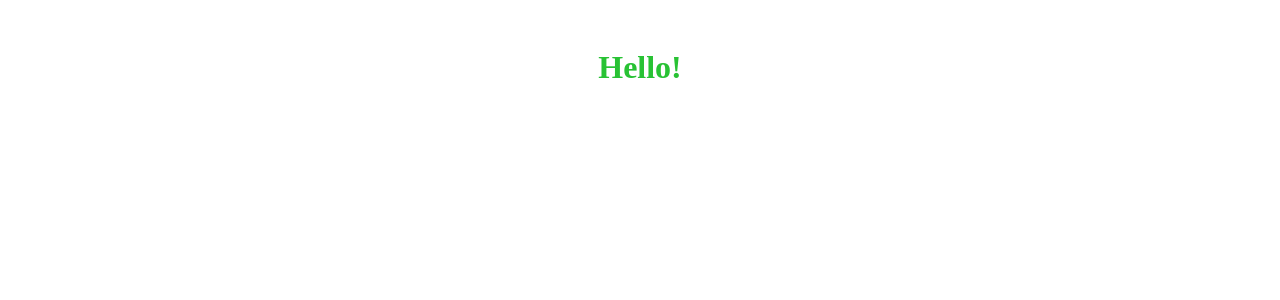
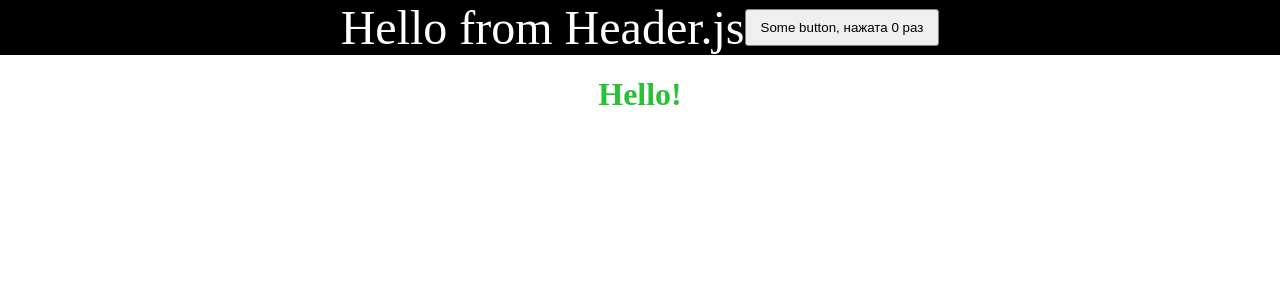
Before and after one commit to EgorK39/firstReactAndWebpackProject, a React app: page / in a window 1280 px wide. Shown: the top 300 px of the page. Built offline with nearby package versions, Linux system fonts and the light colour scheme.

Commit message:
checkpoint 05.04.2023

```diff
--- a/package.json
+++ b/package.json
@@ -7,7 +7,7 @@
         "test": "echo \"Error: no test specified\" && exit 1",
         "start": "webpack --mode development --watch",
         "build": "webpack --mode production",
-        "devstart": "webpack-dev-server --mode development --open"
+        "devstart": "webpack-dev-server --mode development --open --hot"
     },
     "author": "egor",
     "license": "ISC",
--- a/src/components/App.js
+++ b/src/components/App.js
@@ -1,13 +1,17 @@
 import React from "react";
 import "../styles/App.css";
+import Header from "./Header";
+import Main from "./Main";
 
 class App extends React.Component {
     render() {
         return (
-            <div>
-                <h1>Hello!</h1>
-            </div>
-        )
+            <React.Fragment>
+                <Header/>
+                <Main/>
+            </React.Fragment>
+
+        );
     }
 }
 
--- /dev/null
+++ b/src/components/Header.js
@@ -0,0 +1,18 @@
+import React, {useState} from "react";
+import "../styles/Header.css";
+
+
+function Header() {
+    let buttonName = "Some button";
+    let [count, setNewCount] = useState(0);
+    const handleClick = function () {
+        setNewCount(count + 1);
+    }
+    return (
+        <header>Hello from Header.js
+            <button className={"some-button"} onClick={handleClick}>{buttonName}, нажата {count} раз</button>
+        </header>
+    )
+}
+
+export default Header;
--- /dev/null
+++ b/src/components/Main.js
@@ -0,0 +1,16 @@
+import React from "react";
+import "../styles/Main.css";
+
+class Main extends React.Component {
+    render() {
+        return (
+            <main>
+                <div>
+                    <h1>Hello!</h1>
+                </div>
+            </main>
+        )
+    }
+}
+
+export default Main;
--- a/src/styles/App.css
+++ b/src/styles/App.css
@@ -1,8 +1,4 @@
-div {
-    padding: 10px;
+html, body {
+    margin: 0;
+    padding: 0;
 }
-
-h1 {
-    text-align: center;
-    color: #28c234;
-}
--- /dev/null
+++ b/src/styles/Header.css
@@ -0,0 +1,14 @@
+header {
+    color: white;
+    background: black;
+    font-size: 3rem;
+    display: flex;
+    justify-content: center;
+    align-items: center;
+}
+
+header .some-button {
+    padding: 10px 15px;
+    border-radius: 3px;
+    border: 1px solid gray;
+}
--- /dev/null
+++ b/src/styles/Main.css
@@ -0,0 +1,4 @@
+h1 {
+    text-align: center;
+    color: #28c234;
+}
```
Also changed, not shown: 1 other file (tests, documents, lock files or other folders).
